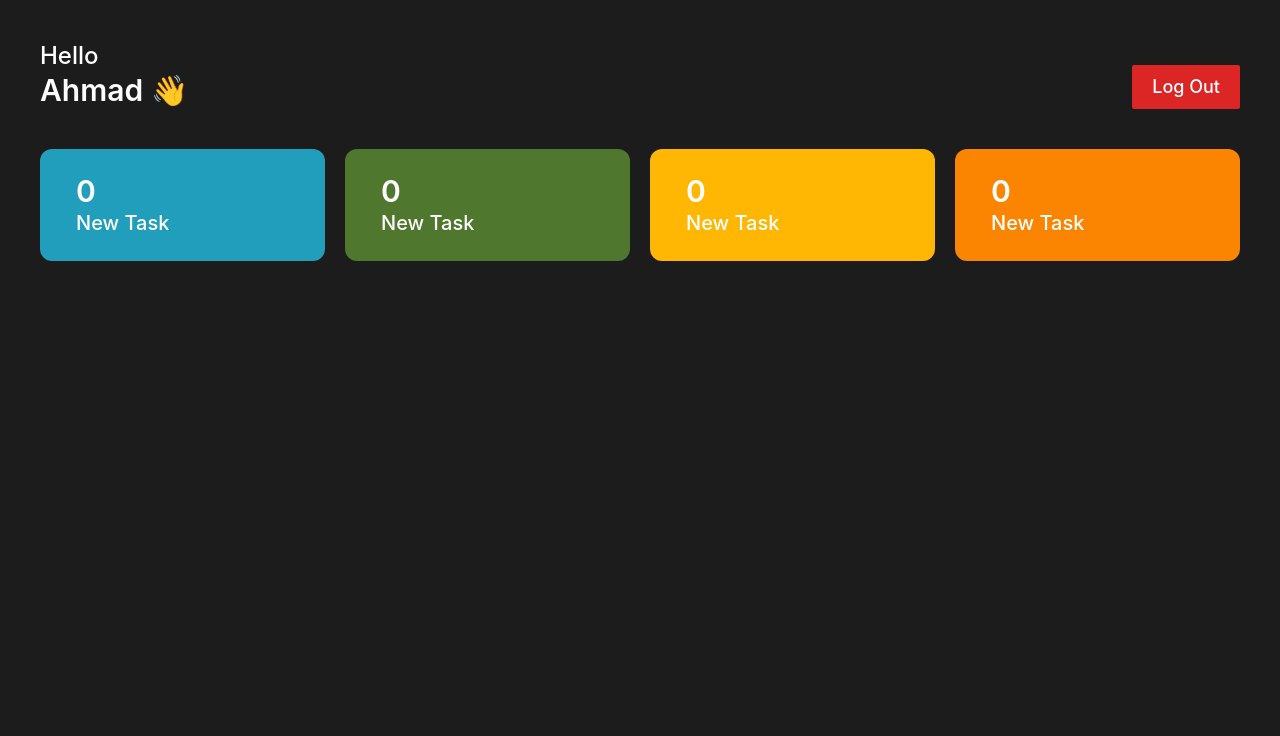
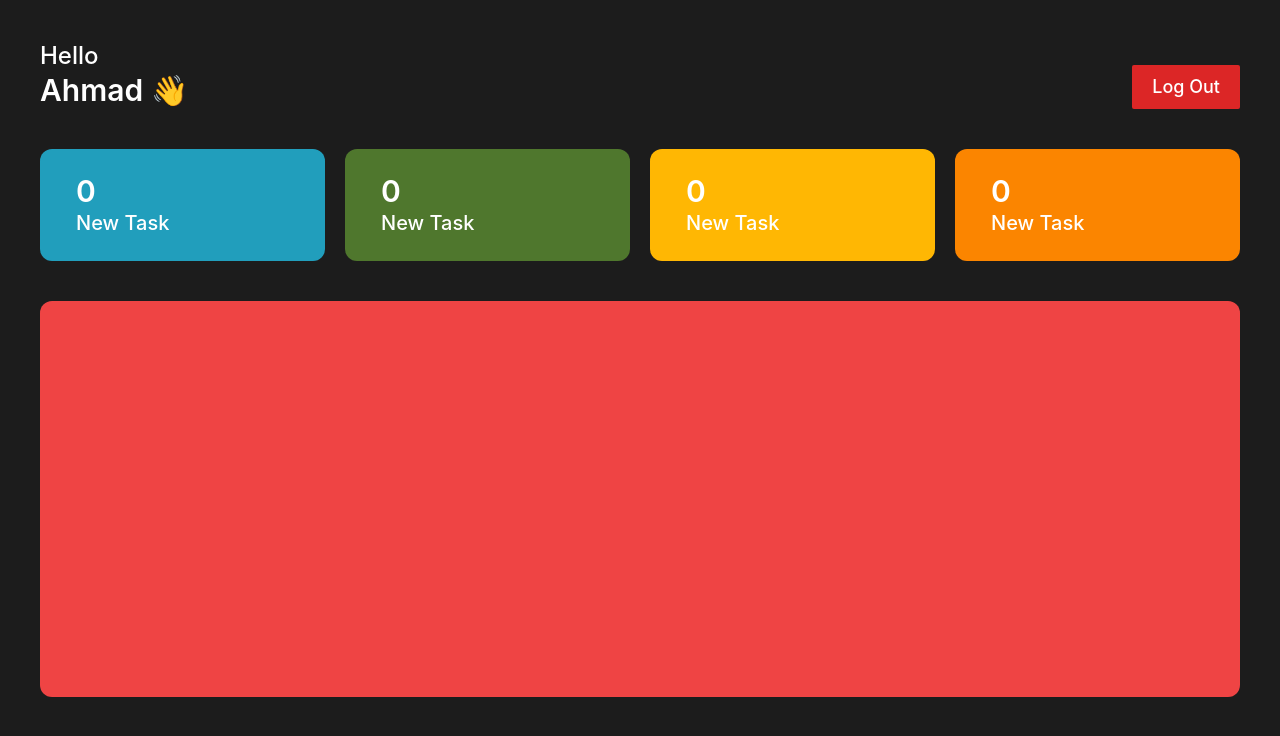
Before and after one commit to SaroshAhmad/ems, a React (Vite) app: page / in a window 1280 px wide. Shown: the top 736 px of the page. Built offline with nearby package versions, Linux system fonts and the light colour scheme.

Commit message:
Add TaskList component to EmployeeDashboard and update TaskListNumber styling

```diff
--- a/src/components/Dashboard/EmployeeDashboard.jsx
+++ b/src/components/Dashboard/EmployeeDashboard.jsx
@@ -1,12 +1,14 @@
 import React from 'react'
 import Header from '../Other/Header'
 import TaskListNumber from '../Other/TaskListNumber'
+import TaskList from '../TaskList/TaskList'
 
 const EmployeeDashboard = () => {
     return (
         <div className='p-10 bg-[#1C1C1C] h-screen'>
             <Header />
             <TaskListNumber />
+            <TaskList />
         </div>
     )
 }
--- a/src/components/Other/TaskListNumber.jsx
+++ b/src/components/Other/TaskListNumber.jsx
@@ -2,7 +2,7 @@ import React from 'react'
 
 const TaskListNumber = () => {
     return (
-        <div className='flex justify-between gap-5 py-10 screen'>
+        <div className='flex mt-10 justify-between gap-5 screen'>
             <div className='w-[45%] rounded-xl py-6 px-9 bg-[#219ebc]'>
                 <h2 className='text-3xl font-semibold'>0</h2>
                 <h3 className='text-xl font-medium '>New Task</h3>
--- /dev/null
+++ b/src/components/TaskList/TaskList.jsx
@@ -0,0 +1,9 @@
+import React from 'react'
+
+const TaskList = () => {
+    return (
+        <div className='h-[55%] mt-10 rounded-xl w-full bg-red-500'></div>
+    )
+}
+
+export default TaskList
```
